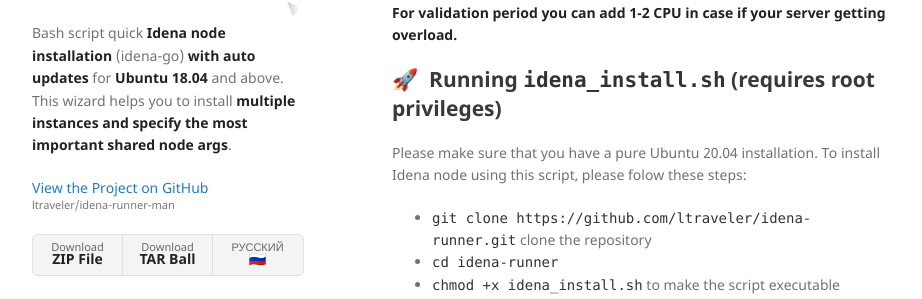
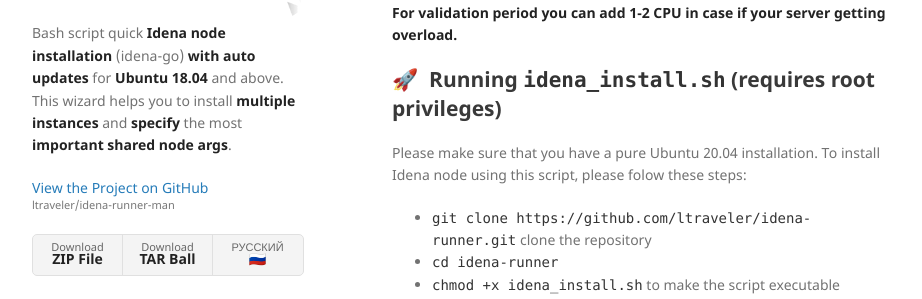
Before and after one commit to ltraveler/idena-runner-man, a Jekyll site: the page built from index.md, in a window 1280 px wide. Shown: the part 459-758 px from the top of the page, without its empty margins (178-1100 px from the left). Built offline with Jekyll 4.4.1, drawn with Linux system fonts in a browser that asks for light colours.

```diff
--- a/index.md
+++ b/index.md
@@ -6,7 +6,7 @@ language: English
 title: "Idena Runner: Idena blockchain node installation wizard with possibility to setup the shared one."
 ptitle: Idena Runner — quick start of your IDENA node server 🏃
 description: "Quck start of your idena server on >= Ubuntu 18.04. This installation wizard helps you: install multimple nodes on one server, automatic updates of all installed IDENA instances, api key and private keys import, UFW auto configuration and setup all required ports in it"
-introduction: "Bash script quick <strong>Idena node installation</strong> (idena-go) <strong>with auto updates</strong> for <strong>Ubuntu 18.04</strong> and above. This wizard helps you to install <strong>multiple instances and specify the most important shared node args</strong>."
+introduction: "Bash script quick <strong>Idena node installation</strong> (idena-go) <strong>with auto updates</strong> for <strong>Ubuntu 18.04</strong> and above. This wizard helps you to install <strong>multiple instances</strong> and <strong>specify</strong> the most <strong>important shared node args</strong>."
 ---
 
 ## Welcome to Idena Runner Script
```
